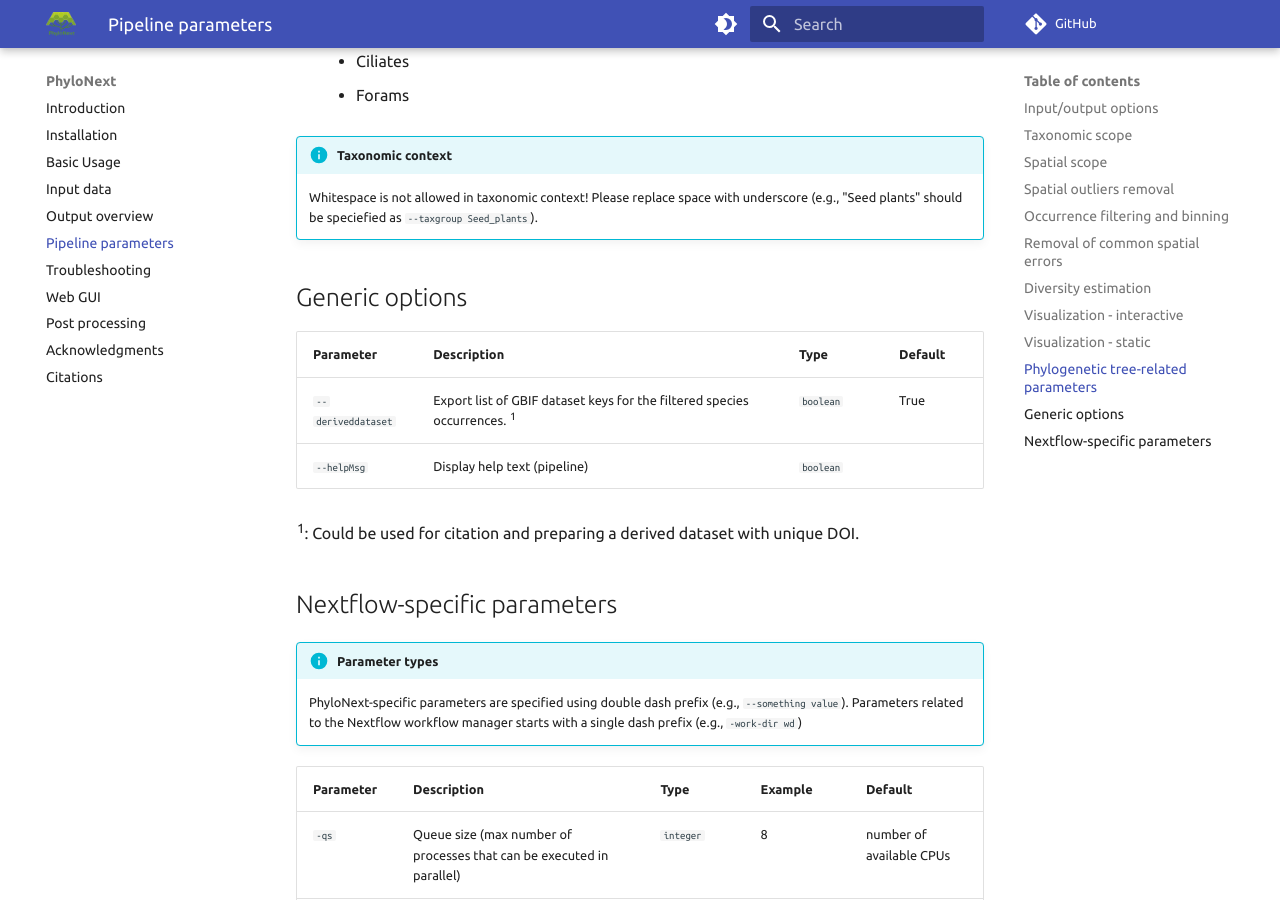
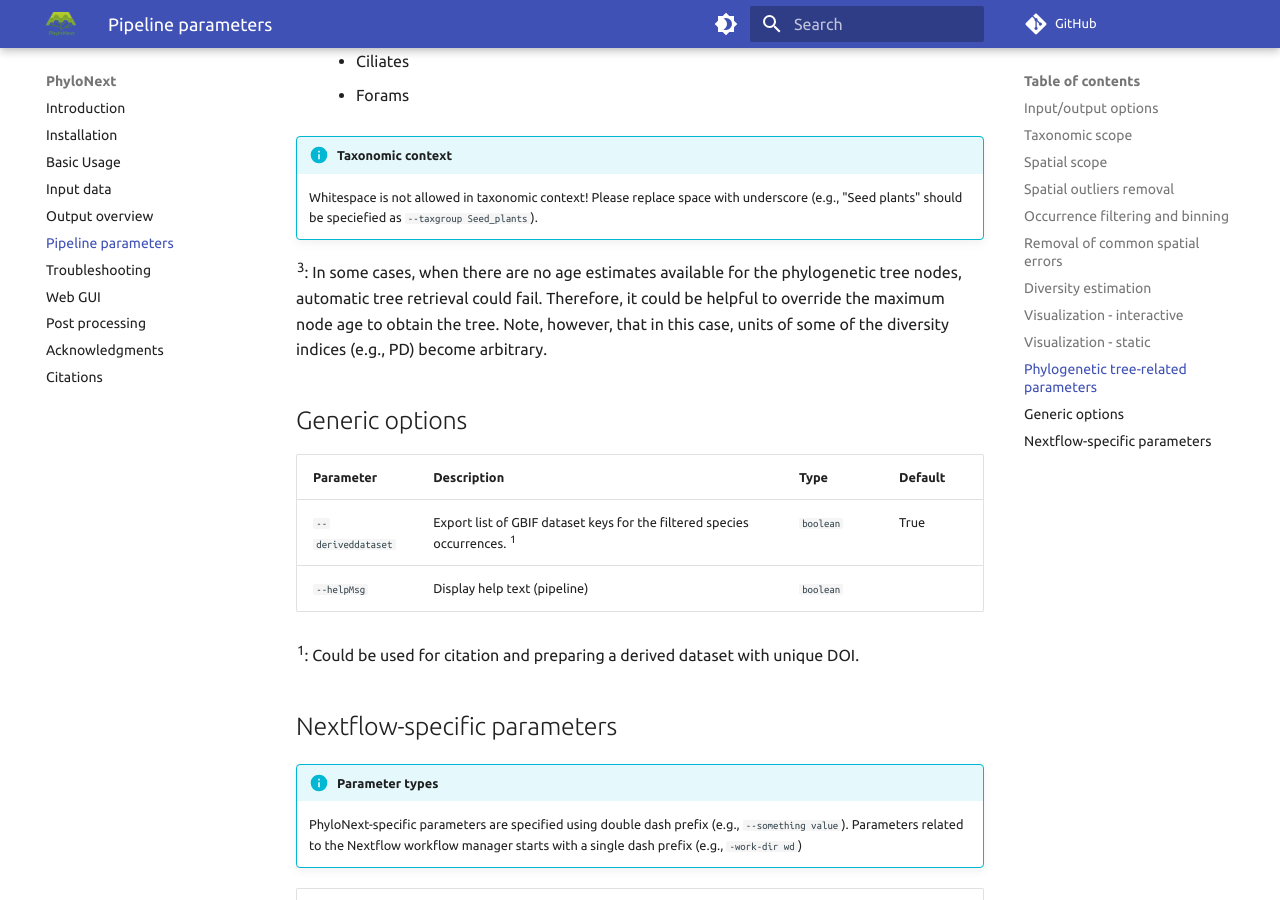
Before and after one commit to vmikk/phylonext_manual, an MkDocs documentation site: the page built from docs/parameters.md, in a window 1280 px wide and 900 px high, scrolled down 11159 px. Built offline with MkDocs 1.6.1 and Material for MkDocs 9.7.7, drawn with Linux system fonts in a browser that asks for light colours; comment, search, counter and statistics services are not loaded.

Commit message:
`maxage` notes

```diff
--- a/docs/parameters.md
+++ b/docs/parameters.md
@@ -328,6 +328,10 @@ Interactive visualization depends on [Leaflet library](https://leafletjs.com/).
     Whitespace is not allowed in taxonomic context!
     Please replace space with underscore (e.g., "Seed plants" should be speciefied as `--taxgroup Seed_plants`).
 
+^3^:
+    In some cases, when there are no age estimates available for the phylogenetic tree nodes,
+    automatic tree retrieval could fail. Therefore, it could be helpful to override the maximum node age to obtain the tree.
+    Note, however, that in this case, units of some of the diversity indices (e.g., PD) become arbitrary.
 
 ## Generic options
 
```
